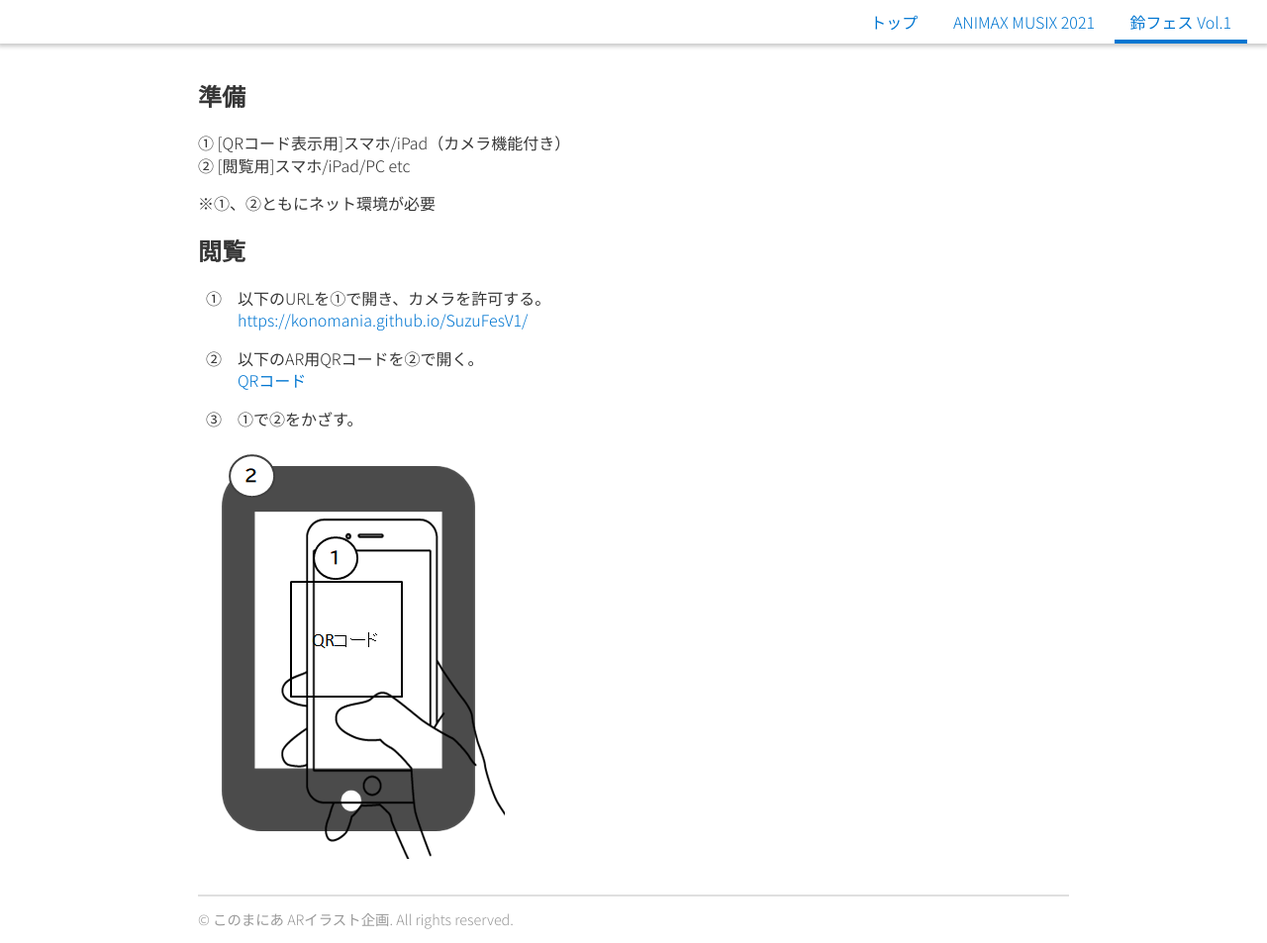
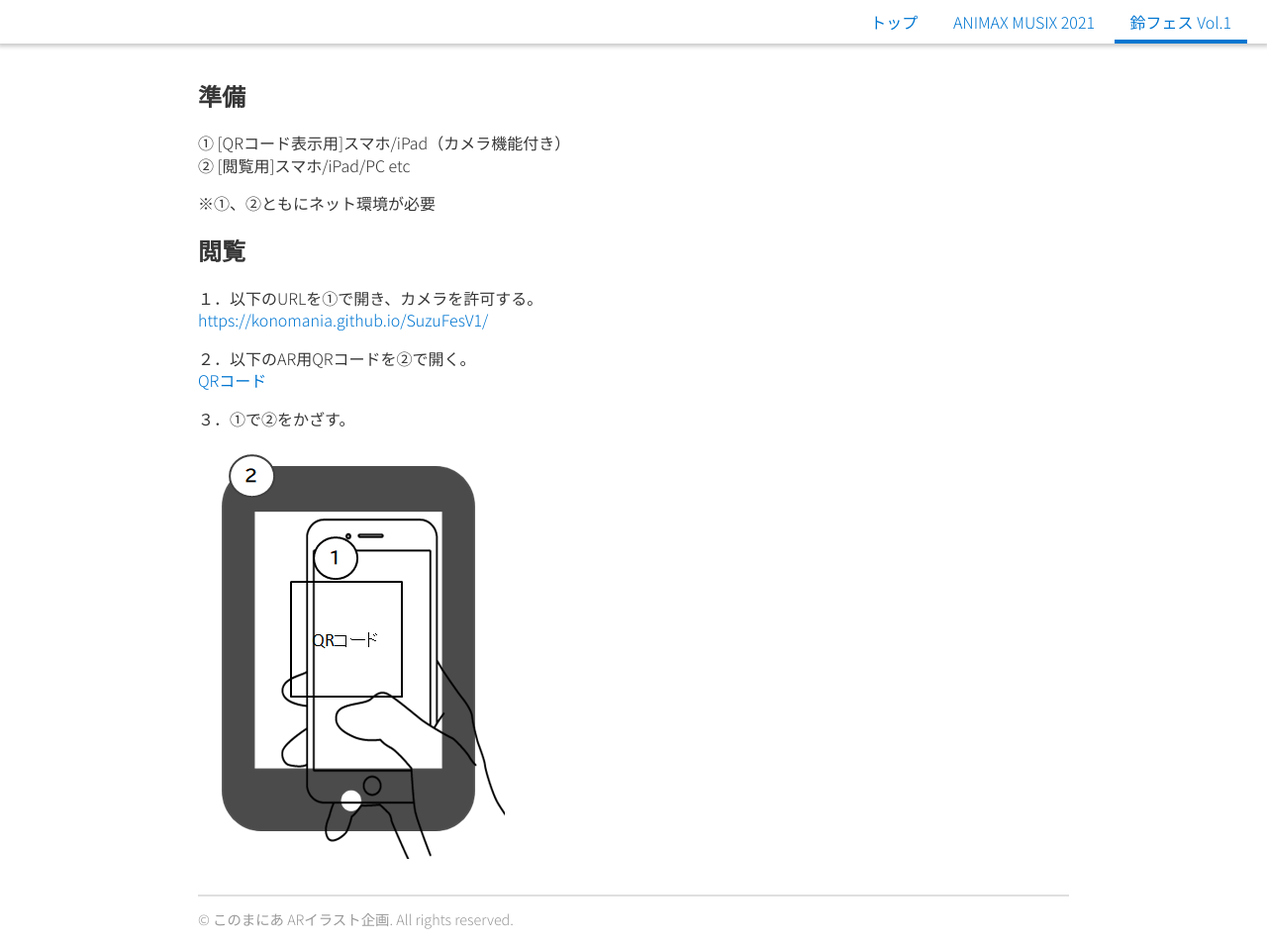
Before and after one commit to konomania/konomania.github.io, a Jekyll site: the page built from _pages/suzufesv1/howto.md, in a window 1280 px wide. Shown: the whole page at 99% size. Built offline with Jekyll 4.4.1, drawn with Linux system fonts in a browser that asks for light colours.

Commit message:
Update howto.md

```diff
--- a/_pages/suzufesv1/howto.md
+++ b/_pages/suzufesv1/howto.md
@@ -13,13 +13,13 @@ title: 準備／閲覧
 
 ## 閲覧
 
-1. 以下のURLを①で開き、カメラを許可する。
+１．以下のURLを①で開き、カメラを許可する。
 [https://konomania.github.io/SuzuFesV1/](https://konomania.github.io/SuzuFesV1/)
 
-2. 以下のAR用QRコードを②で開く。
+２．以下のAR用QRコードを②で開く。
 [QRコード]({{ '/suzufesv1/qrcode' | absolute_url }})
 
-3. ①で②をかざす。
+３．①で②をかざす。
 {:.circled}
 
 ![閲覧]({{ 'assets/images/howtosee.png' | absolute_url }})
```
